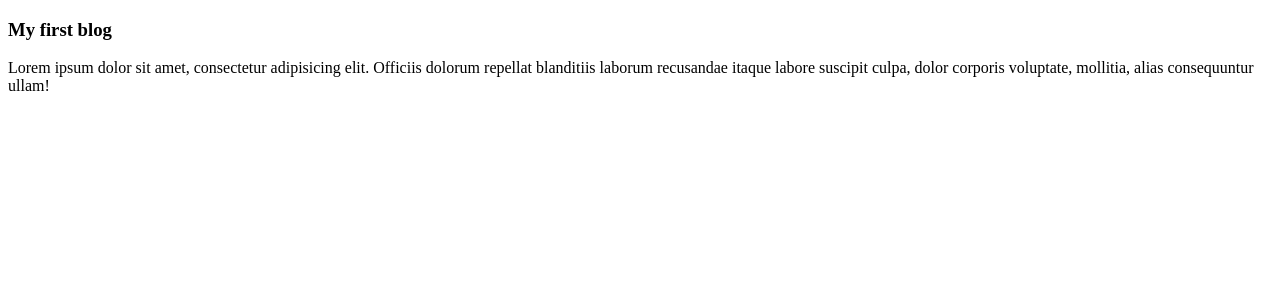
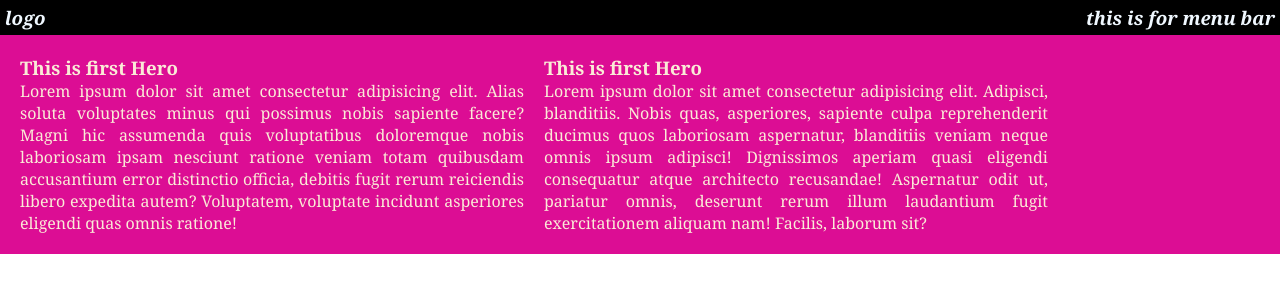
Before and after one commit to Imranfaraji/my-git-repo, a plain HTML site: page index.html in a window 1280 px wide. Drawn offline with Linux system fonts and the light colour scheme.

Commit message:
modify css

```diff
--- a/index.html
+++ b/index.html
@@ -8,8 +8,29 @@
 </head>
 <body>
     <div class="header-section">
-        <h3>My first blog</h3>
-        <p>Lorem ipsum dolor sit amet, consectetur adipisicing elit. Officiis dolorum repellat blanditiis laborum recusandae itaque labore suscipit culpa, dolor corporis voluptate, mollitia, alias consequuntur ullam!</p>
+        <div class="logo">
+            <h3><i>logo</i></h3>
+        </div>
+
+        <div class="menu-bar">
+            <h3><i>this is for menu bar </i></h3>
+        </div>
+
+    </div>
+
+
+    <div class="hero-section">
+        <div class="hero-content">
+            <div class="para-one">
+                <h3>This is first Hero</h3>
+
+                <p>Lorem ipsum dolor sit amet consectetur adipisicing elit. Alias soluta voluptates minus qui possimus nobis sapiente facere? Magni hic assumenda quis voluptatibus doloremque nobis laboriosam ipsam nesciunt ratione veniam totam quibusdam accusantium error distinctio officia, debitis fugit rerum reiciendis libero expedita autem? Voluptatem, voluptate incidunt asperiores eligendi quas omnis ratione!</p>
+            </div>
+            <div class="para-one">
+                <h3>This is first Hero</h3>
+                Lorem ipsum dolor sit amet consectetur adipisicing elit. Adipisci, blanditiis. Nobis quas, asperiores, sapiente culpa reprehenderit ducimus quos laboriosam aspernatur, blanditiis veniam neque omnis ipsum adipisci! Dignissimos aperiam quasi eligendi consequatur atque architecto recusandae! Aspernatur odit ut, pariatur omnis, deserunt rerum illum laudantium fugit exercitationem aliquam nam! Facilis, laborum sit?
+            </div>
+        </div>
     </div>
 </body>
 </html>
--- a/style.css
+++ b/style.css
@@ -0,0 +1,43 @@
+*{
+    margin: 0px;
+
+    font-family: Georgia, 'Times New Roman', Times, serif;
+}
+.header-section{
+    background-color: black;
+    color: aliceblue;
+    width: 100%;
+    padding: 5px;
+
+}
+
+.logo, .menu-bar{
+    display: inline-block;
+    justify-content: space-between;
+}
+.menu-bar{
+    float: right;
+    /* width: 50%; */
+    margin-right: 10px;
+}
+
+
+.hero-section{
+    width: 100%;
+
+   background-color: rgb(220, 13, 148);
+   color: antiquewhite;
+}
+
+.hero-content{
+    padding: 10px;
+    text-align: justify;
+
+    display: flex;
+
+}
+.para-one{
+
+    width: 40%;
+    padding: 10px;
+}
```
